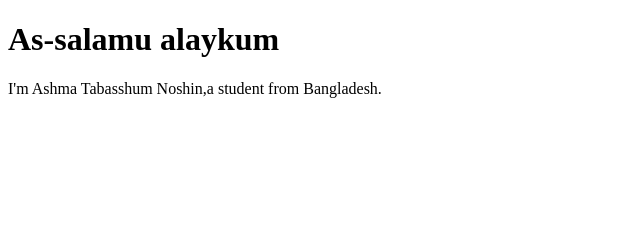
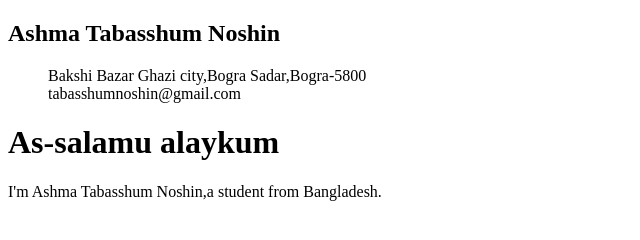
Before and after one commit to AshmaTabasshumNoshin/AshmaTabasshumNoshin.github.io, a plain HTML site: page index.html in a window 1280 px wide. Shown: the whole page, without its empty margins (0-640 px from the left). Drawn offline with Linux system fonts and the light colour scheme.

Commit message:
Update index.html

```diff
--- a/index.html
+++ b/index.html
@@ -1,6 +1,23 @@
 <!DOCTYPE html>
 <html>
+   <head>
+        <meta charset="UTF-8">
+        <meta name="description" content="CV/Resume Website">
+        <title>Ashma Tabasshum Noshin's Website</title>
+
+
+    </head>
 <body>
+    <header>
+            <div id = "header-left">
+                <dl>
+                    <dt><h2><b>Ashma Tabasshum Noshin</b></h2> </dt>
+                    <dd>
+                        <p> Bakshi Bazar Ghazi city,Bogra Sadar,Bogra-5800<br/>
+                            tabasshumnoshin@gmail.com <br/>
+                        </p>
+                    </dd>
+                </dl>
 <h1>As-salamu alaykum</h1>
 <p>I'm Ashma Tabasshum Noshin,a student from Bangladesh.</p>
 </body>
```
